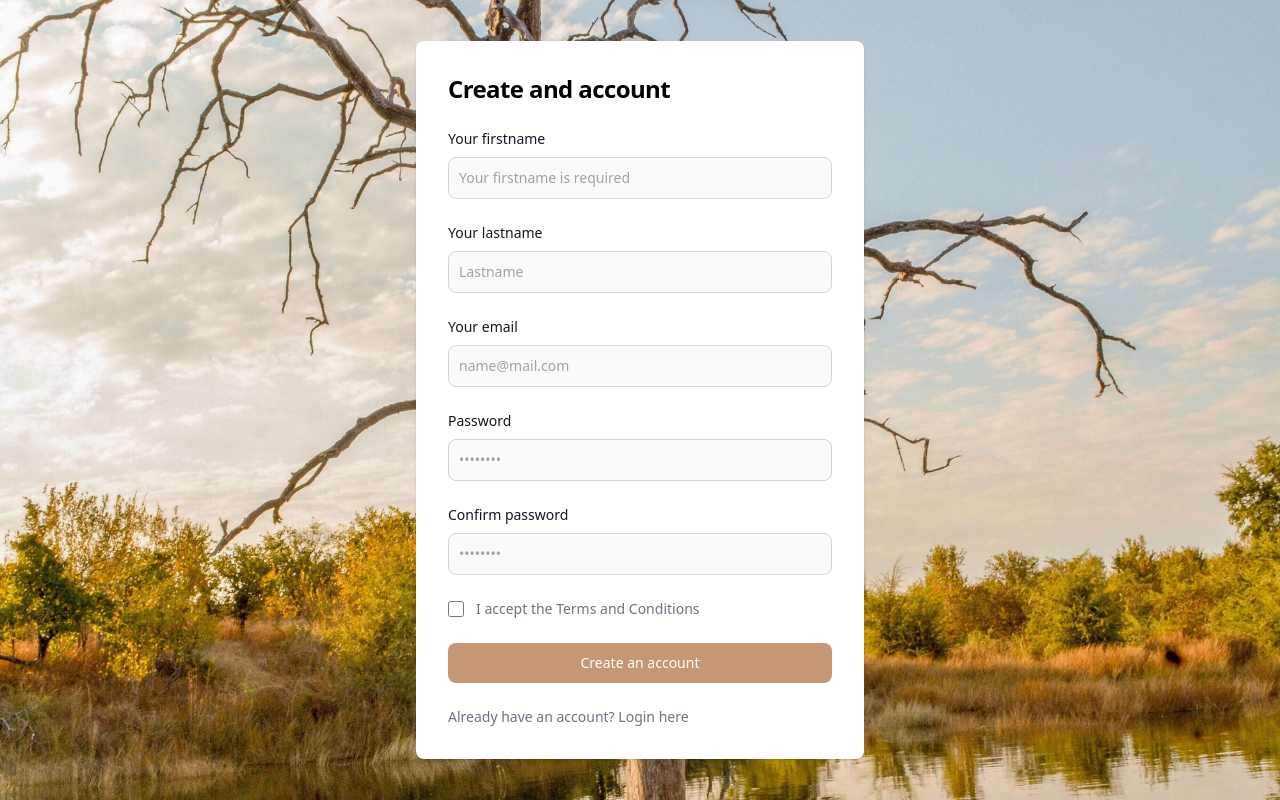
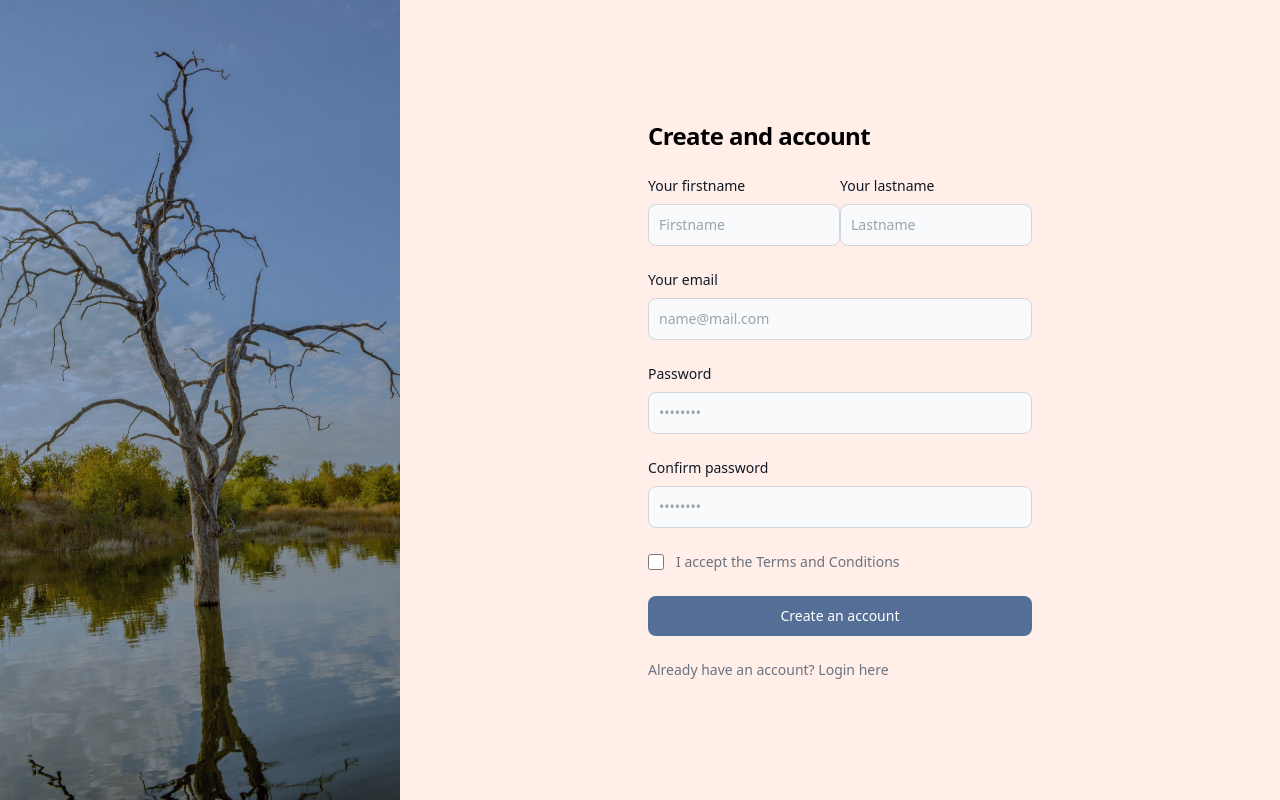
Before and after one commit to gtchax/musha, a React (Vite) app: page /signup in a window 1280 px wide. Built offline with nearby package versions, Linux system fonts and the light colour scheme.

Commit message:
Adjusted container layout style

```diff
--- a/src/components/Header.tsx
+++ b/src/components/Header.tsx
@@ -3,7 +3,7 @@ import { Link } from "react-router-dom";
 const Header = () => {
   return (
     <header className="bg-brown py-6">
-      <div className="container mx-auto flex justify-between">
+      <div className="px-4 lg:container mx-auto flex justify-between">
         <span className="text-3xl text-vintage font-bold tracking-tight">
           <Link to="/">Musha</Link>
         </span>
--- a/src/components/Hero.tsx
+++ b/src/components/Hero.tsx
@@ -2,7 +2,7 @@
 const Hero = () => {
   return (
     <div className="bg-brown text-vintage pb-16 ">
-        <div className="container mx-auto flex flex-col gap-2">
+        <div className="px-4 lg:container mx-auto flex flex-col gap-2">
             <h1 className="text-5xl text-vintage font-bold">
                 Find your next stay
             </h1>
--- a/src/components/layout/Layout.tsx
+++ b/src/components/layout/Layout.tsx
@@ -5,10 +5,10 @@ import Footer from "../Footer";
 
 const Layout = ({ children }: { children: React.ReactNode }) => {
   return (
-    <main className="flex flex-col min-h-screen">
+    <main className="flex flex-col min-h-screen w-screen">
       <Header />
       <Hero />
-      <div className="container mx-auto py-10 flex-1">{children}</div>
+      <div className="px-4 lg:container lg:mx-auto py-4 flex-1">{children}</div>
       <Footer />
     </main>
   );
--- a/src/index.css
+++ b/src/index.css
@@ -4,4 +4,6 @@
 
 body {
   @apply bg-vintage;
+  overscroll-behavior: none;
+
 }
--- a/src/pages/Home.tsx
+++ b/src/pages/Home.tsx
@@ -1,13 +1,11 @@
-import Layout from "../components/layout/Layout"
+import Layout from "../components/layout/Layout";
 
 const Home = () => {
   return (
     <Layout>
-      <div className="container mx-auto py-8">
-        Home
-      </div>
+      <div className="">Home</div>
     </Layout>
-  )
-}
+  );
+};
 
-export default Home
+export default Home;
--- a/src/pages/Signup.tsx
+++ b/src/pages/Signup.tsx
@@ -1,7 +1,7 @@
 import { Link } from "react-router-dom";
 import { useForm } from "react-hook-form";
 import { useSignupMutation } from "../lib/api/auth";
-import { toast } from "sonner"
+import { toast } from "sonner";
 
 type TRegisterData = {
   firstname: string;
@@ -21,16 +21,17 @@ const Signup = () => {
   const [signup] = useSignupMutation();
 
   const onSubmit = handleSubmit((data) => {
-    toast('Sign up request made', {
-      description: "Demo toast for signup"
-    })
-    // signup(data)
-    //   .then((data) => console.log(data))
-    //   .catch((err) => console.log(err));
+    toast("Sign up request made", {
+      description: "Demo toast for signup",
+    });
+    signup(data)
+      .then((data) => console.log(data))
+      .catch((err) => console.log(err));
   });
   return (
     <section className=" min-h-screen w-full md:flex">
-      <div className=" bg-cover bg-center md:bg-[url('/tree.jpg')] h-full flex-1 bg-vintage flex flex-col items-center justify-center px-6 py-8 mx-auto md:h-screen lg:py-0">
+      <div className="bg-cover bg-slate-600 bg-blend-overlay bg-center md:bg-[url('/tree.jpg')] min-w-[19rem] lg:min-w-[25rem] "></div>
+      <div className="  h-full flex-1 bg-vintage flex flex-col items-center justify-center px-6 py-8 mx-auto md:h-screen lg:py-0">
         {/* <Link
           to='/'
           className="flex items-center mb-6 text-2xl font-semibold text-brown"
@@ -38,12 +39,13 @@ const Signup = () => {
 
           Musha
         </Link> */}
-        <div className="w-full bg-white rounded-lg shadow md:mt-0 sm:max-w-md xl:p-0 ">
+        <div className="w-full   md:mt-0 sm:max-w-md xl:p-0 ">
           <div className="p-6 space-y-4 md:space-y-6 sm:p-8">
             <h1 className="text-xl font-bold leading-tight tracking-tight text- md:text-2xl ">
               Create and account
             </h1>
             <form className="space-y-4 md:space-y-6" onSubmit={onSubmit}>
+              <div className="flex flex-col md:flex-row md:justify-between">
                 <div>
                   <label
                     htmlFor="email"
@@ -57,7 +59,7 @@ const Signup = () => {
                       required: "Your firstname is required",
                     })}
                     className="bg-gray-50 border border-gray-300 text-gray-900 sm:text-sm rounded-lg focus:ring-primary-600 focus:border-primary-600 block w-full p-2.5  dark:border-gray-600 dark:placeholder-gray-400  dark:focus:ring-blue-500 dark:focus:border-blue-500"
-                  placeholder="Your firstname is required"
+                    placeholder="Firstname"
                   />
                   {errors.firstname && (
                     <span className="text-red-500 p-2">
@@ -86,6 +88,8 @@ const Signup = () => {
                     </span>
                   )}
                 </div>
+              </div>
+
               <div>
                 <label
                   htmlFor="email"
@@ -186,7 +190,7 @@ const Signup = () => {
               </div>
               <button
                 type="submit"
-                className="w-full text-white bg-brown focus:ring-4 focus:outline-none focus:ring-primary-300 font-medium rounded-lg text-sm px-5 py-2.5 text-center dark:focus:ring-primary-800"
+                className="w-full text-white bg-[#546e96] focus:ring-4 focus:outline-none focus:ring-primary-300 font-medium rounded-lg text-sm px-5 py-2.5 text-center dark:focus:ring-primary-800"
               >
                 Create an account
               </button>
```
Lines whose indentation alone changed are shown as unchanged.
